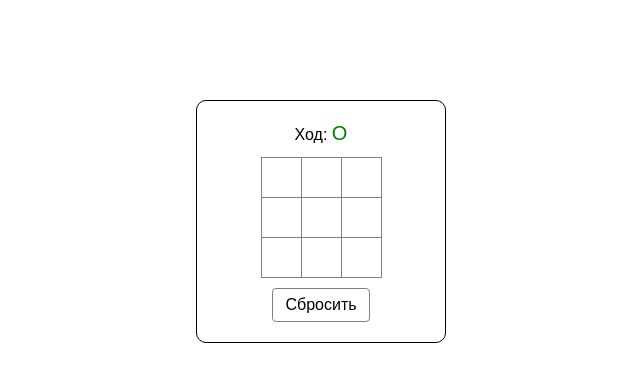
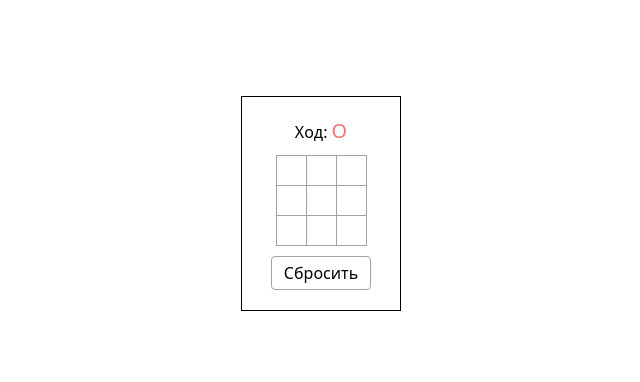
Before and after one commit to SlavaHeorh/XO, a Next.js app: page / in a window 1280 px wide. Shown: the top 382 px of the page, without its empty margins (319-959 px from the left). Built offline with nearby package versions, Linux system fonts and the light colour scheme.

Commit message:
added tailwind styles

```diff
--- a/components/games/game-cell.jsx
+++ b/components/games/game-cell.jsx
@@ -1,10 +1,13 @@
 import { GameSymbol } from './game-symbol'
-import styles from '../games/game.module.css'
+import {clsx} from 'clsx'
 
 export function GameCell({ isWinner, onClick, symbol }) {
   return (
     <button
-      className={`${styles['cell']} ${isWinner ? styles['cell--win'] : ''}`}
+      className={clsx(
+          'border border-gray-400 -ml-px -mt-px flex items-center justify-center',
+          isWinner && "bg-red-400"
+      )}
       onClick={onClick}
     >
       {symbol ? <GameSymbol symbol={symbol} /> : null}
--- a/components/games/game-info.jsx
+++ b/components/games/game-info.jsx
@@ -1,10 +1,9 @@
 import { GameSymbol } from "./game-symbol"
-import styles from '../games/game.module.css'
 
 export function GameInfo({ isDraw, winnerSymbol, currentStep }) {
   if (isDraw) {
     return (
-      <div className={styles["game-info"]}>
+      <div className="mb-2.5">
         Ничья
       </div>
     )
@@ -12,14 +11,14 @@
 
   if (winnerSymbol) {
     return (
-      <div className={styles["game-info"]}>
+      <div className="mb-2.5">
         Победитель: <GameSymbol symbol={winnerSymbol} />
       </div>
     )
   }
 
   return (
-    <div className={styles["game-info"]}>
+    <div className="mb-2.5">
       Ход: <GameSymbol symbol={currentStep} />
     </div>
   )
--- a/components/games/game-symbol.jsx
+++ b/components/games/game-symbol.jsx
@@ -1,11 +1,10 @@
 import { SYMBOL_O, SYMBOL_X } from './constsnts';
-import styles from '../games/game.module.css'
 
 export function GameSymbol({ symbol }) {
   const getSymbolClassName = (symbol) => {
-    if (symbol === SYMBOL_O) return styles['symbol--o'];
-    if (symbol === SYMBOL_X) return styles['symbol--x'];
+    if (symbol === SYMBOL_O) return "text-red-400";
+    if (symbol === SYMBOL_X) return "text-green-400";
     return '';
   }
-  return <span className={`${styles['symbol']} ${getSymbolClassName(symbol)}`}>{symbol}</span>
+  return <span className={`text-xl ${getSymbolClassName(symbol)}`}>{symbol}</span>
 }
--- a/components/games/game.js
+++ b/components/games/game.js
@@ -1,7 +1,7 @@
 import { GameCell } from './game-cell'
 import { GameInfo } from './game-info'
-import styles from '../games/game.module.css'
 import { useGameState } from './use-game-state';
+import {ResetButton} from "./reset-button";
 
 
 export function Game() {
@@ -16,13 +16,13 @@
   } = useGameState();
 
   return (
-    <div className={styles['game']}>
+    <div className="flex flex-col items-center w-40 mx-auto my-24 border border-black p-5">
       <GameInfo
         isDraw={isDraw}
         winnerSymbol={winnerSymbol}
         currentStep={currentStep}
       />
-      <div className={styles["game-field"]}>
+      <div className="grid pt-px pl-px grid-cols-[repeat(3,_30px)] grid-rows-[repeat(3,_30px)] ">
         {cells.map((symbol, index) => (
           <GameCell
             key={index}
@@ -32,7 +32,7 @@
           />
         ))}
       </div>
-      <button className={styles["reset"]} onClick={resetGame}>Сбросить</button>
+        <ResetButton onClick={resetGame}/>
     </div>
   )
 }
--- a/components/games/game.module.css
+++ /dev/null
@@ -1,58 +0,0 @@
-.game {
-    font-family: Arial, Helvetica, sans-serif;
-    display: flex;
-    flex-direction: column;
-    align-items: center;
-    width: 250px;
-    margin: 100px auto;
-    padding: 20px;
-    border: 1px solid black;
-    border-radius: 10px;
-    box-sizing: border-box;
-}
-
-.game-info {
-    margin-bottom: 10px;
-}
-
-.game-field {
-    display: grid;
-    grid-template-columns: repeat(3, 40px);
-    grid-template-rows: repeat(3, 40px);
-    padding: 1px 0 0 1px;
-}
-
-.cell {
-    border: 1px solid grey;
-    margin: -1px 0 0 -1px;
-    display: flex;
-    align-items: center;
-    justify-content: center;
-    background-color: transparent;
-}
-
-.cell--win {
-    background: rgba(255, 0, 0, 0.1);
-}
-
-.symbol {
-    font-size: 20px;
-    line-height: 24px;
-}
-
-.symbol--x {
-    color: red;
-}
-
-.symbol--o {
-    color: green;
-}
-
-.reset {
-    cursor: pointer;
-    margin-top: 10px;
-    background-color: transparent;
-    border: 1px solid gray;
-    padding: 4px 12px;
-    border-radius: 4px;
-}
--- /dev/null
+++ b/components/games/reset-button.jsx
@@ -0,0 +1,3 @@
+export function ResetButton({onClick}) {
+    return <button className="cursor-pointer mt-2.5 bg-transparent border border-gray-400 py-1 px-3 rounded" onClick={onClick}>Сбросить</button>
+}
--- a/package.json
+++ b/package.json
@@ -10,6 +10,7 @@
   "author": "",
   "license": "ISC",
   "dependencies": {
+    "clsx": "^1.2.1",
     "next": "^13.4.9",
     "react-dom": "^18.2.0"
   },
```
Also changed, not shown: 1 other file (tests, documents, lock files or other folders).
